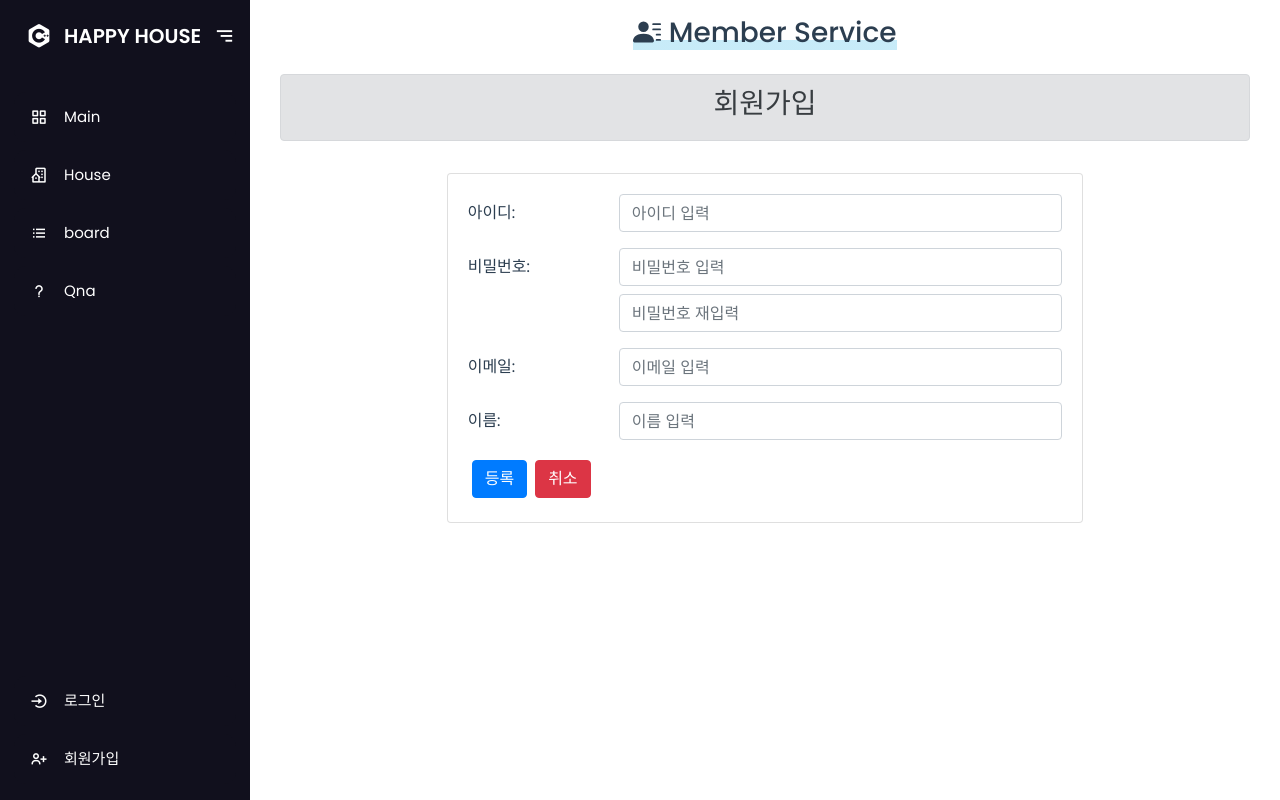
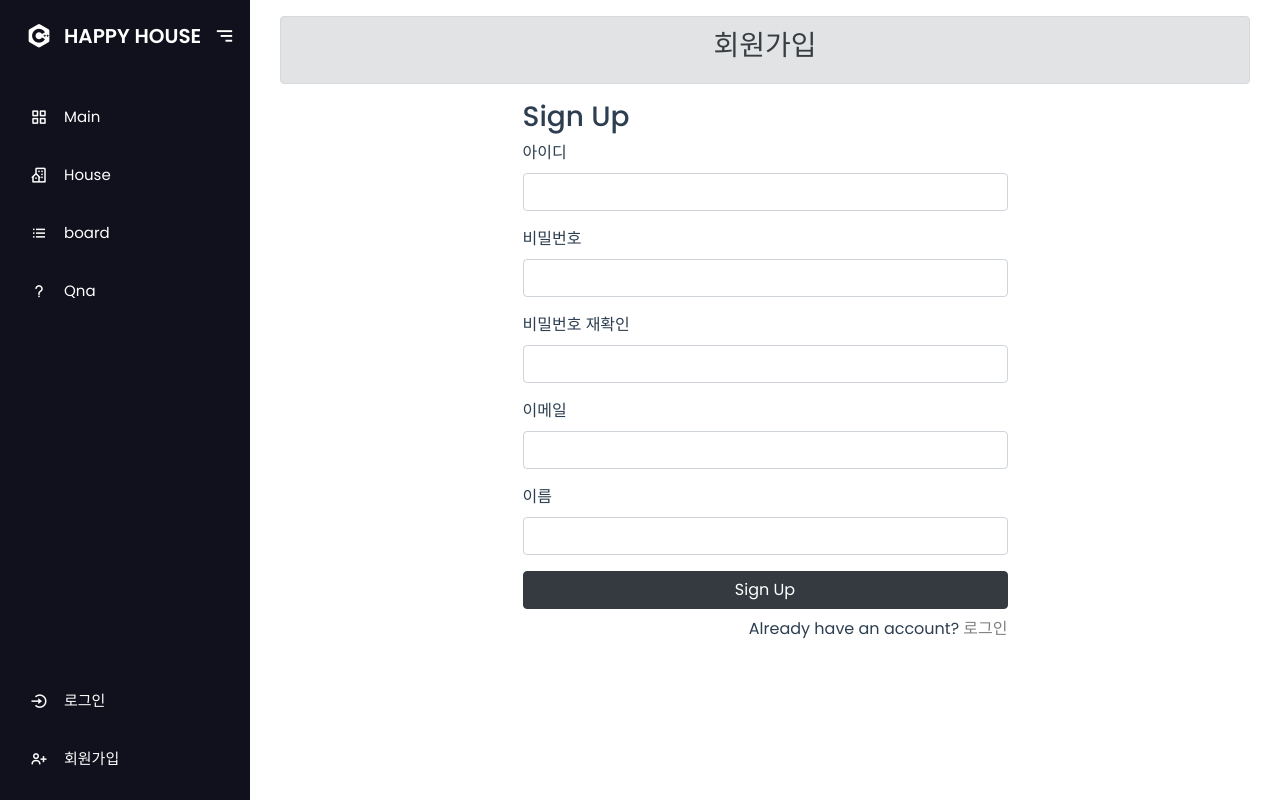
Before and after one commit to dpdms2148/happyhouse, a Vue app in the folder HappyHouse_Front_구미_05반_이재완_장예은/: page /user/join in a window 1280 px wide. Built offline with nearby package versions, Linux system fonts and the light colour scheme; no server answers; what vue-simple-alert would draw is missing.

Commit message:
modify style
Former-commit-id: 8509ad72d4f338f00a48b5eb088c9fcfc1130f1a

```diff
--- a/HappyHouse_Front_구미_05반_이재완_장예은/src/components/user/UserLogin.vue
+++ b/HappyHouse_Front_구미_05반_이재완_장예은/src/components/user/UserLogin.vue
@@ -6,26 +6,24 @@
       </b-col>
     </b-row>
     <b-row>
-      <b-col></b-col>
-      <b-col cols="8">
-        <b-card class="text-center mt-3" style="max-width: 40rem" align="left">
+      <b-col>
+        <div class="vue-tempalte">
           <b-form class="text-left">
-            <b-form-group label-cols-lg="3" label="아이디:" label-for="userid">
+            <h3>Sign In</h3>
+            <b-form-group label="아이디" label-for="userid">
               <b-form-input
                 id="userid"
                 v-model="user.userid"
                 required
-                placeholder="아이디 입력...."
                 @keyup.enter="confirm"
               ></b-form-input>
             </b-form-group>
-            <b-form-group label-cols-lg="3" label="비밀번호:" label-for="userpwd">
+            <b-form-group label="비밀번호" label-for="userpwd">
               <b-form-input
                 type="password"
                 id="userpwd"
                 v-model="user.userpwd"
                 required
-                placeholder="비밀번호 입력...."
                 @keyup.enter="confirm"
               ></b-form-input>
             </b-form-group>
@@ -34,24 +32,20 @@
               >아이디 또는 비밀번호를 확인하세요.</b-alert
             >
 
-            <b-button
-              type="button"
-              variant="primary"
-              class="m-1"
-              @click="confirm"
-              >로그인</b-button
+            <b-button type="button" class="btn-dark btn-block" @click="confirm"
+              >Sign In</b-button
             >
-            <b-button
-              type="button"
-              variant="success"
-              class="m-1"
-              @click="movePage"
-              >회원가입</b-button
-            >
+            <p class="text-right mt-2 mb-4">
+              <router-link
+                :to="{ name: 'join' }"
+                class="link"
+                style="color: gray"
+                >회원가입</router-link
+              >
+            </p>
           </b-form>
-        </b-card>
+        </div>
       </b-col>
-      <b-col></b-col>
     </b-row>
   </b-container>
 </template>
@@ -65,7 +59,6 @@ export default {
   name: "UserLogin",
   data() {
     return {
-      // isLoginError: false,
       user: {
         userid: null,
         userpwd: null,
@@ -85,11 +78,14 @@ export default {
         this.$router.push({ name: "main" });
       }
     },
-    movePage() {
-      this.$router.push({ name: "join" });
-    },
   },
 };
 </script>
 
-<style></style>
+<style>
+.vue-tempalte {
+  margin: auto;
+  width: 50%;
+  height: 100%;
+}
+</style>
--- a/HappyHouse_Front_구미_05반_이재완_장예은/src/components/user/UserRegister.vue
+++ b/HappyHouse_Front_구미_05반_이재완_장예은/src/components/user/UserRegister.vue
@@ -6,16 +6,15 @@
       </b-col>
     </b-row>
     <b-row>
-      <b-col></b-col>
-      <b-col cols="8">
-        <b-card class="text-center mt-3" style="max-width: 40rem" align="left">
+      <b-col>
+        <div class="vue-tempalte">
           <b-form class="text-left" @submit="onSubmit" @reset="onReset">
-            <b-form-group label="아이디:" label-for="userid" label-cols-lg="3">
+            <h3>Sign Up</h3>
+            <b-form-group label="아이디" label-for="userid">
               <b-form-input
                 id="userid"
                 ref="userid"
                 v-model="user.userid"
-                placeholder="아이디 입력"
                 :state="this.useridck"
                 @keyup="idCheck"
                 aria-describedby="idinput-live-feedback"
@@ -28,28 +27,23 @@
               </b-form-valid-feedback>
             </b-form-group>
 
-            <b-form-group
-              label="비밀번호:"
-              label-for="userpwd"
-              label-cols-lg="3"
-            >
+            <b-form-group label="비밀번호" label-for="userpwd">
               <b-form-input
                 id="userpwd"
                 ref="userpwd"
                 v-model="user.userpwd"
-                placeholder="비밀번호 입력"
                 type="password"
               ></b-form-input>
+            </b-form-group>
 
+            <b-form-group label="비밀번호 재확인" label-for="userpwd">
               <b-form-input
                 id="userpwdck"
                 ref="userpwdck"
                 v-model="userpwdck"
-                placeholder="비밀번호 재입력"
                 :state="pwdckState"
                 aria-describedby="pwdinput-live-feedback"
                 type="password"
-                class="mt-2"
               ></b-form-input>
               <b-form-invalid-feedback id="pwdinput-live-feedback">
                 비밀번호가 일치하지 않습니다.
@@ -59,32 +53,37 @@
               </b-form-valid-feedback>
             </b-form-group>
 
-            <b-form-group label-cols-lg="3" label="이메일:" label-for="email">
+            <b-form-group label="이메일" label-for="email">
               <b-form-input
                 id="email"
                 ref="email"
                 v-model="user.email"
-                placeholder="이메일 입력"
                 type="email"
               ></b-form-input>
             </b-form-group>
 
-            <b-form-group label-cols-lg="3" label="이름:" label-for="username">
+            <b-form-group label="이름" label-for="username">
               <b-form-input
                 id="username"
                 ref="username"
                 v-model="user.username"
-                placeholder="이름 입력"
               ></b-form-input>
             </b-form-group>
-            <b-button type="submit" variant="primary" class="m-1">
-              등록
-            </b-button>
-            <b-button type="reset" variant="danger" class="m-1">취소</b-button>
+            <b-button type="submit" class="btn-dark btn-block"
+              >Sign Up</b-button
+            >
+            <p class="text-right mt-2 mb-4">
+              Already have an account?
+              <router-link
+                :to="{ name: 'login' }"
+                class="link"
+                style="color: gray"
+                >로그인</router-link
+              >
+            </p>
           </b-form>
-        </b-card>
+        </div>
       </b-col>
-      <b-col></b-col>
     </b-row>
   </b-container>
 </template>
@@ -108,9 +107,6 @@ export default {
     };
   },
   computed: {
-    // idState() {
-    //   if (this.useridck === '') return null
-    // },
     pwdckState() {
       if (this.userpwdck === "") return null;
       return this.user.userpwd === this.userpwdck ? true : false;
@@ -157,7 +153,6 @@ export default {
       this.user.userpwd = "";
       this.user.email = "";
       this.user.name = "";
-      this.moveList();
     },
     idCheck() {
       idCheck(
@@ -211,4 +206,10 @@ export default {
 };
 </script>
 
-<style></style>
+<style>
+.vue-tempalte {
+  margin: auto;
+  width: 50%;
+  height: 100%;
+}
+</style>
--- a/HappyHouse_Front_구미_05반_이재완_장예은/src/router/index.js
+++ b/HappyHouse_Front_구미_05반_이재완_장예은/src/router/index.js
@@ -4,7 +4,10 @@ import AppMain from "@/views/AppMain";
 import AppHouse from "@/views/AppHouse";
 
 import store from "@/store";
-import "@/api/util/vueUtil.js";
+import VueSimpleAlert from "vue-simple-alert";
+//import VueSidebarMenuAkahon from "vue-sidebar-menu-akahon";
+
+Vue.use(VueSimpleAlert);
 Vue.use(VueRouter);
 
 // https://v3.router.vuejs.org/kr/guide/advanced/navigation-guards.html
@@ -16,7 +19,7 @@ const onlyAuthUser = async (to, from, next) => {
     await store.dispatch("memberStore/getUserInfo", token);
   }
   if (!checkToken || checkUserInfo === null) {
-    this.$alert("로그인이 필요한 페이지입니다..", "Warning", "warning");
+    VueSimpleAlert.alert("로그인이 필요한 페이지입니다..", "Warning", "warning");
     router.push({ name: "login" });
   } else {
     next();
--- a/HappyHouse_Front_구미_05반_이재완_장예은/src/views/AppBoard.vue
+++ b/HappyHouse_Front_구미_05반_이재완_장예은/src/views/AppBoard.vue
@@ -1,8 +1,5 @@
 <template>
   <b-container class="bv-example-row mt-3 text-center">
-    <h3 class="underline-hotpink">
-      <b-icon icon="list-ul"></b-icon> Board Service
-    </h3>
     <router-view></router-view>
   </b-container>
 </template>
@@ -11,13 +8,5 @@ export default {
   name: "AppBoard",
 };
 </script>
-<style scoped>
-.underline-hotpink {
-  display: inline-block;
-  background: linear-gradient(
-    180deg,
-    rgba(255, 255, 255, 0) 70%,
-    rgba(231, 27, 139, 0.3) 30%
-  );
-}
+<style>
 </style>
--- a/HappyHouse_Front_구미_05반_이재완_장예은/src/views/AppQna.vue
+++ b/HappyHouse_Front_구미_05반_이재완_장예은/src/views/AppQna.vue
@@ -1,8 +1,5 @@
 <template>
   <b-container class="bv-example-row mt-3 text-center">
-    <h3 class="underline-hotpink">
-      <b-icon icon="patch-question"></b-icon> QnA Service
-    </h3>
     <router-view></router-view>
   </b-container>
 </template>
@@ -11,13 +8,5 @@ export default {
   name: "AppQna",
 };
 </script>
-<style scoped>
-.underline-hotpink {
-  display: inline-block;
-  background: linear-gradient(
-    180deg,
-    rgba(255, 255, 255, 0) 70%,
-    rgba(231, 27, 139, 0.3) 30%
-  );
-}
+<style>
 </style>
--- a/HappyHouse_Front_구미_05반_이재완_장예은/src/views/AppTodo.vue
+++ /dev/null
@@ -1,42 +0,0 @@
-<template>
-  <b-container class="bv-example-row mt-3 text-center">
-    <h3 class="underline-steelblue"><b-icon icon="calendar-check"></b-icon> Todo List</h3>
-    <b-row>
-      <b-col>
-        <todo-header></todo-header>
-      </b-col>
-    </b-row>
-    <b-row>
-      <b-col>
-        <todo-input></todo-input>
-      </b-col>
-    </b-row>
-    <b-row>
-      <b-col>
-        <todo-list></todo-list>
-      </b-col>
-    </b-row>
-  </b-container>
-</template>
-
-<script>
-import TodoHeader from "@/components/todo/TodoHeader.vue";
-import TodoInput from "@/components/todo/TodoInput.vue";
-import TodoList from "@/components/todo/TodoList.vue";
-
-export default {
-  name: "AppTodo",
-  components: {
-    TodoHeader,
-    TodoInput,
-    TodoList,
-  },
-};
-</script>
-
-<style scoped>
-.underline-steelblue {
-  display: inline-block;
-  background: linear-gradient(180deg, rgba(255, 255, 255, 0) 70%, rgba(72, 190, 233, 0.3) 30%);
-}
-</style>
--- a/HappyHouse_Front_구미_05반_이재완_장예은/src/views/AppUser.vue
+++ b/HappyHouse_Front_구미_05반_이재완_장예은/src/views/AppUser.vue
@@ -1,6 +1,5 @@
 <template>
   <b-container class="bv-example-row mt-3 text-center">
-    <h3 class="underline-steelblue"><b-icon icon="person-lines-fill"></b-icon> Member Service</h3>
     <router-view></router-view>
   </b-container>
 </template>
@@ -11,9 +10,5 @@ export default {
 };
 </script>
 
-<style scoped>
-.underline-steelblue {
-  display: inline-block;
-  background: linear-gradient(180deg, rgba(255, 255, 255, 0) 70%, rgba(72, 190, 233, 0.3) 30%);
-}
+<style>
 </style>
```
Also changed, not shown: HappyHouse_Front_구미_05반_이재완_장예은/src/views/AppHouse.vue (+26 -41 lines), HappyHouse_Front_구미_05반_이재완_장예은/src/views/AppInstagram.vue (deleted, +0 -43 lines).
